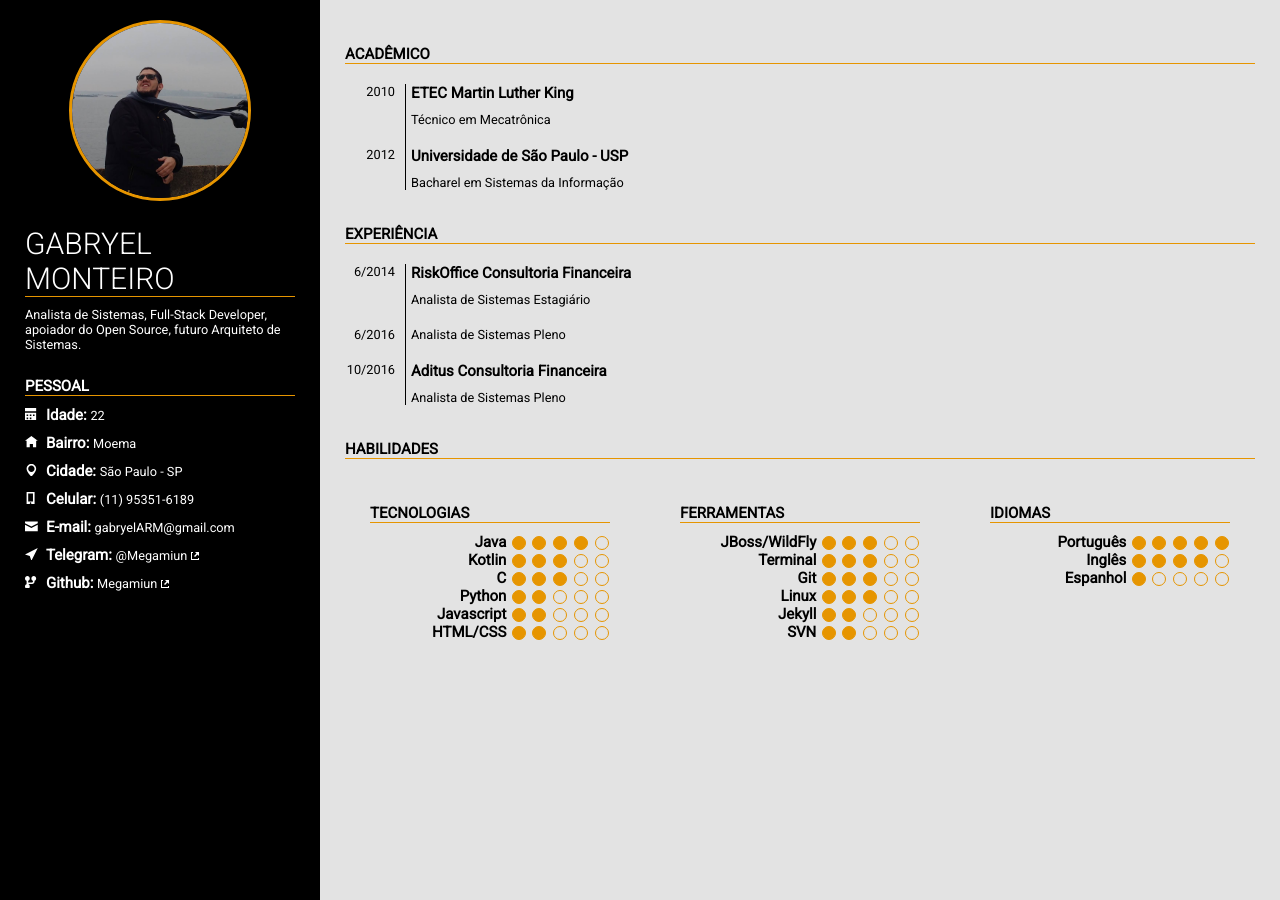
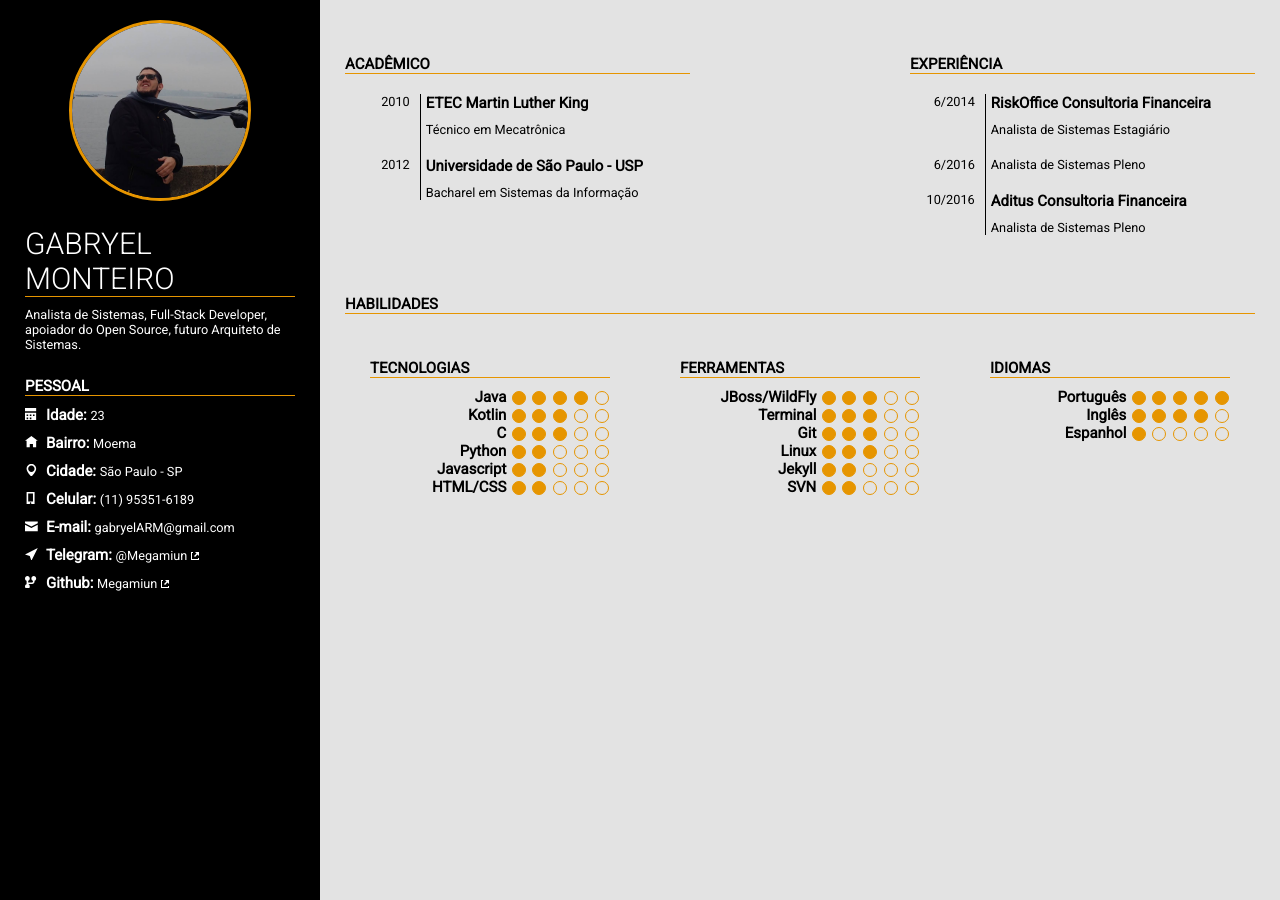
Before and after one commit to Megamiun/Megamiun.github.io, a Jekyll site: the page built from index.html, in a window 1280 px wide. Built offline with Jekyll 4.4.1, drawn with Linux system fonts in a browser that asks for light colours.

Commit message:
Correcting age and some scss

```diff
--- a/_data/personal.json
+++ b/_data/personal.json
@@ -2,7 +2,7 @@
     {
         "icon": "calendar.svg",
         "name": "Idade",
-        "value": 22
+        "value": 23
     },
     {
         "icon": "home.svg",
--- a/_includes/skills.html
+++ b/_includes/skills.html
@@ -1,6 +1,6 @@
 <p class="category-title" >Habilidades</p>
 
-<section class="multi" >
+<section id="skills" class="multi" >
     {% for category in site.data.skills %}
         <section class="category" >
             <p class="category-title" >{{ category.name }}</p>
--- a/css/category.scss
+++ b/css/category.scss
@@ -13,7 +13,6 @@
         border-bottom: 1px solid;
         text-transform: uppercase;
         font-weight: bold;
-        border-bottom-color: $highlight-color;
     }
 
     .item-icon {
@@ -43,15 +42,28 @@
     .category {
         page-break-after: auto;
         display: inline;
+    }
+
+    &#skills > .category {
         width: 16em;
+    }
+
+    &#life > .category {
+        width: 23em;
     }
 }
 
 .timebox {
     display: flex;
+    width: 100%;
 
     .info {
+        flex: 4;
         margin: 0px 5px;
+    }
+
+    .timeline {
+        flex: 1;
     }
 
     &:first-of-type .timeline {
--- a/css/print.scss
+++ b/css/print.scss
@@ -30,6 +30,14 @@ a {
     }
 }
 
+.category-title {
+    border-bottom-color: $print-font-color;
+}
+
+#personal-panel {
+    border-right: 1px solid $print-font-color;
+}
+
 @media (orientation: landscape) {
     body {
         display: flex;
@@ -37,13 +45,9 @@ a {
 
     .category {
         margin-top: 10px;
-        .category-title {
-            border-bottom-color: $print-font-color;
-        }
     }
 
     #personal-panel {
-        border-right: 1px solid $print-font-color;
         flex: 1 0 0;
     }
 
--- a/css/screen.scss
+++ b/css/screen.scss
@@ -45,6 +45,10 @@ a {
     }
 }
 
+.category .category-title {
+    border-bottom-color: $highlight-color;
+}
+
 @media (min-width: $small-screen-breakpoint) {
     body {
         display: flex;
@@ -84,5 +88,4 @@ a {
         width: 40%;
         height: auto;
     }
-
 }
--- a/index.html
+++ b/index.html
@@ -13,8 +13,10 @@ layout: main
 </section>
 
 <section id="professional-panel" >
-    {% include category.html module="academics.html" %}
-    {% include category.html module="experiences.html" %}
+    <section id="life" class="multi" >
+        {% include category.html module="academics.html" %}
+        {% include category.html module="experiences.html" %}
+    </section>
     {% include category.html module="skills.html" %}
 </section>
 
```
